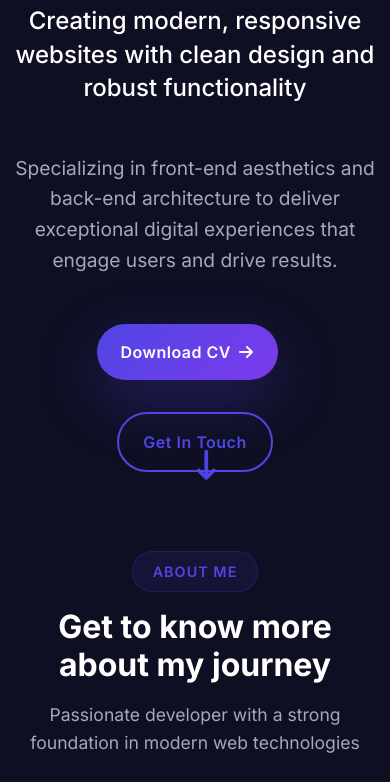
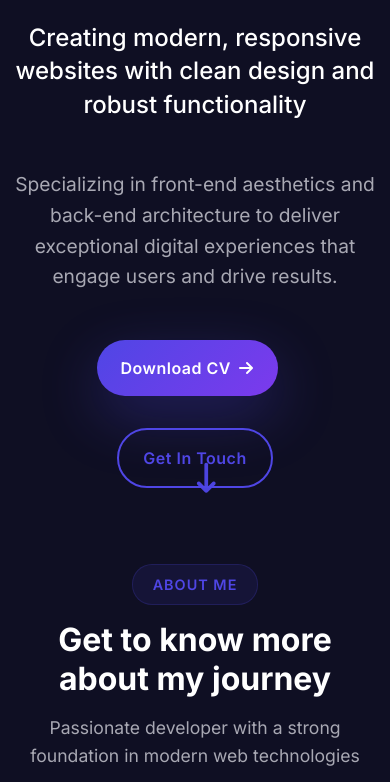
Before and after one commit to Aniket-rawat/portfolio, a plain HTML site: page index.html in a window 390 px wide. Shown: the part 353-1135 px from the top of the page. Drawn offline with nearby package versions, Linux system fonts and the light colour scheme.

Commit message:
style.css

```diff
--- a/style.css
+++ b/style.css
@@ -1095,7 +1095,7 @@ body {
 @media (max-width: 576px) {
 
     .hero-content{
-        margin-top: 80px;
+        margin-top: 100px;
     }
     .education-timeline{
         margin-top: 25px;
@@ -1171,4 +1171,5 @@ html {
 @keyframes spin {
     0% { transform: rotate(0deg); }
     100% { transform: rotate(360deg); }
+
 }
```
